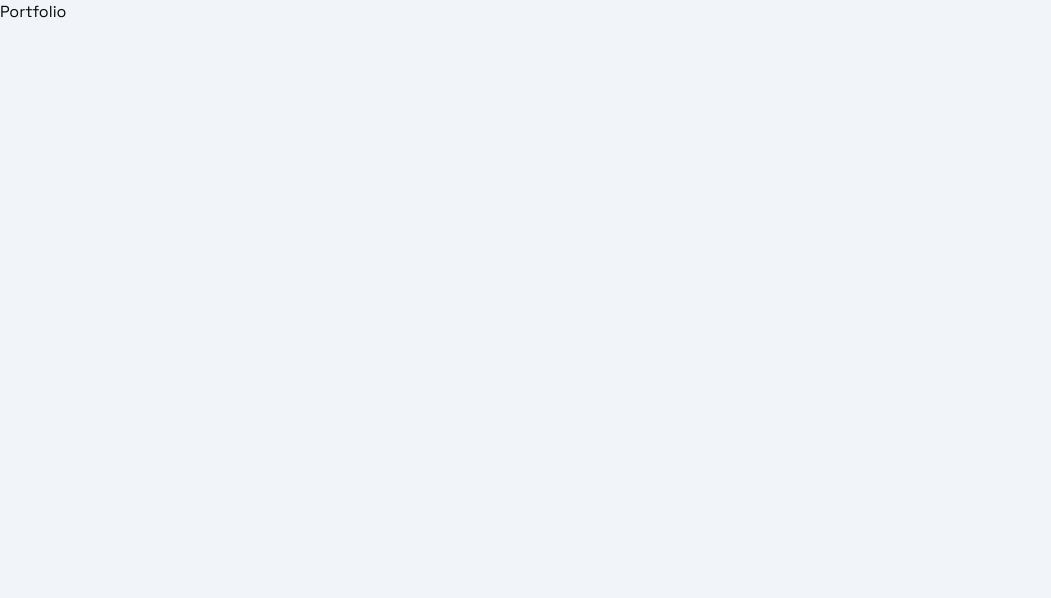
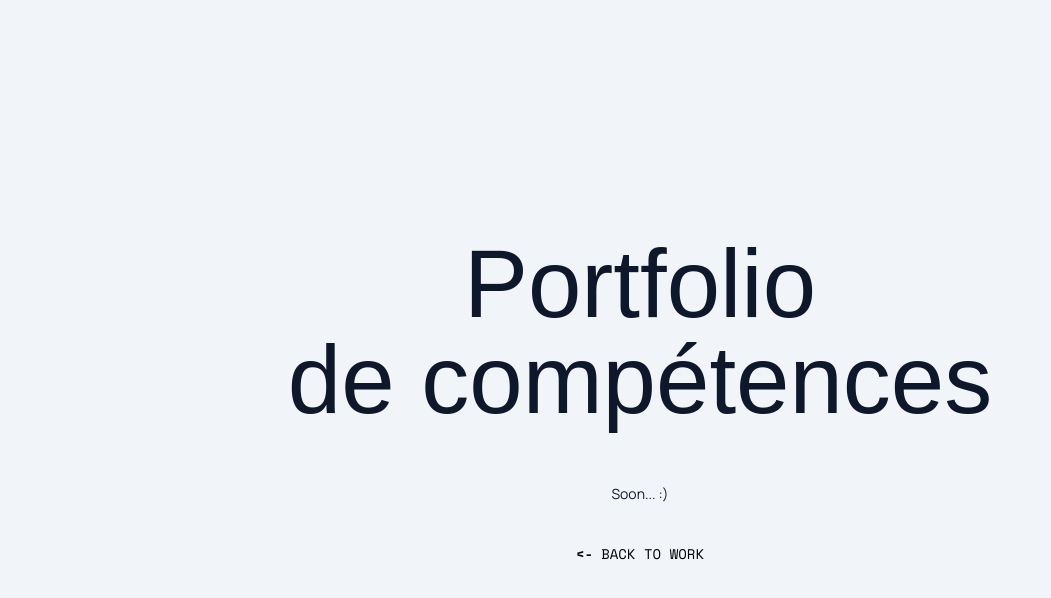
Before and after one commit to isaacdemeers/Isaac-Portfolio, a Next.js app: page /work/portfolio in a window 1280 px wide. Shown: the top 598 px of the page, without its empty margins (0-1051 px from the left). Built offline with nearby package versions, Linux system fonts and the light colour scheme; a web font is replaced by a local one.

Commit message:
potfolio

```diff
--- a/app/work/page.tsx
+++ b/app/work/page.tsx
@@ -72,7 +72,7 @@ export default function Work() {
                     <Image src={xequal} alt="X Equal" className=" rotate-90  " />
 
                     <div className="absolute w-full h-fit flex items-center justify-center flex-col p-6">
-                        <p className={`${fontManrope.className} text-sm text-center font-bold text-slate-900 uppercase`}>Work</p>
+                        <p className={`${fontManrope.className} text-sm text-center font-bold text-slate-900 uppercase`}>[ Work ]</p>
 
                         <h2 className={`${fontSpaceMono.className} text-3xl text-center text-slate-900`}>Projects</h2>
                         {projects.length > 0 ? <p className={`${fontManrope.className} text-sm text-center mt-2  text-slate-500`}>{projects.length} projects</p> : <p className={`${fontManrope.className} text-xs text-center mt-2  text-slate-500 uppercase`}>No projects yet.</p>}
--- a/app/work/portfolio/page.tsx
+++ b/app/work/portfolio/page.tsx
@@ -1,8 +1,12 @@
-
+import NavLink from "@/components/NavLink";
+import { fontCormorant, fontManrope, fontNabla, fontSpaceMono } from "@/lib/font";
+import Link from "next/link";
 export default function Portfolio() {
     return (
-        <div>
-            <h1>Portfolio</h1>
+        <div className="w-full h-screen flex items-center justify-center gap-10 flex-col">
+            <h1 className={`${fontCormorant.className} text-8xl text-center text-slate-900`}>Portfolio <br /> de compétences</h1>
+            <p className={`${fontManrope.className} text-sm text-center text-slate-900 mt-4`}>Soon... :)</p>
+            <NavLink href="/work" type="back" active={true}>Back to Work</NavLink>
         </div>
     )
 }
```
